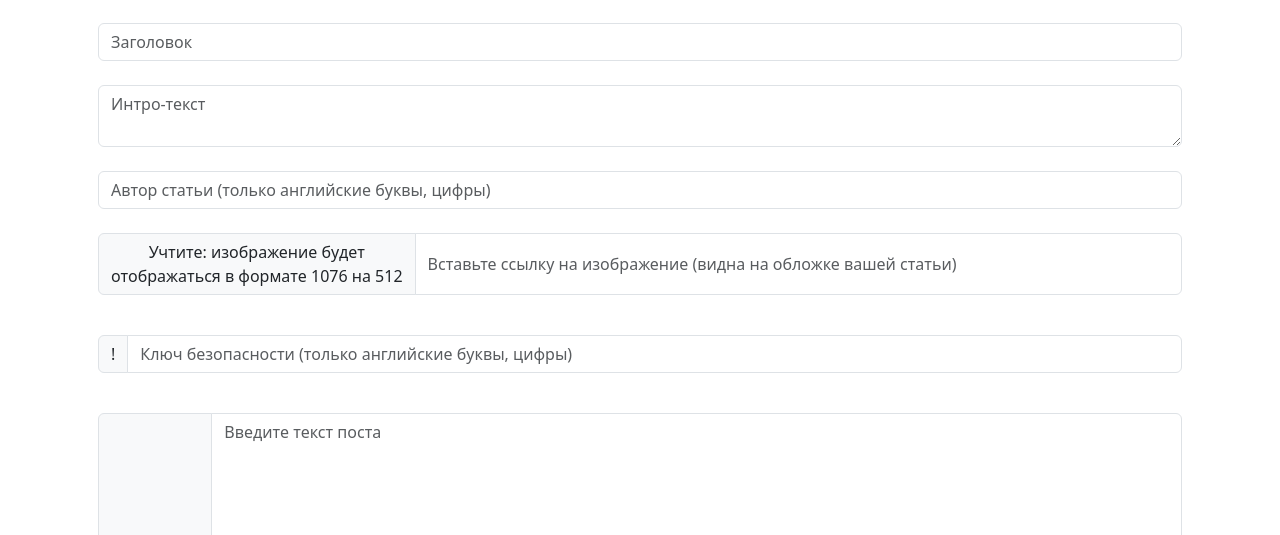
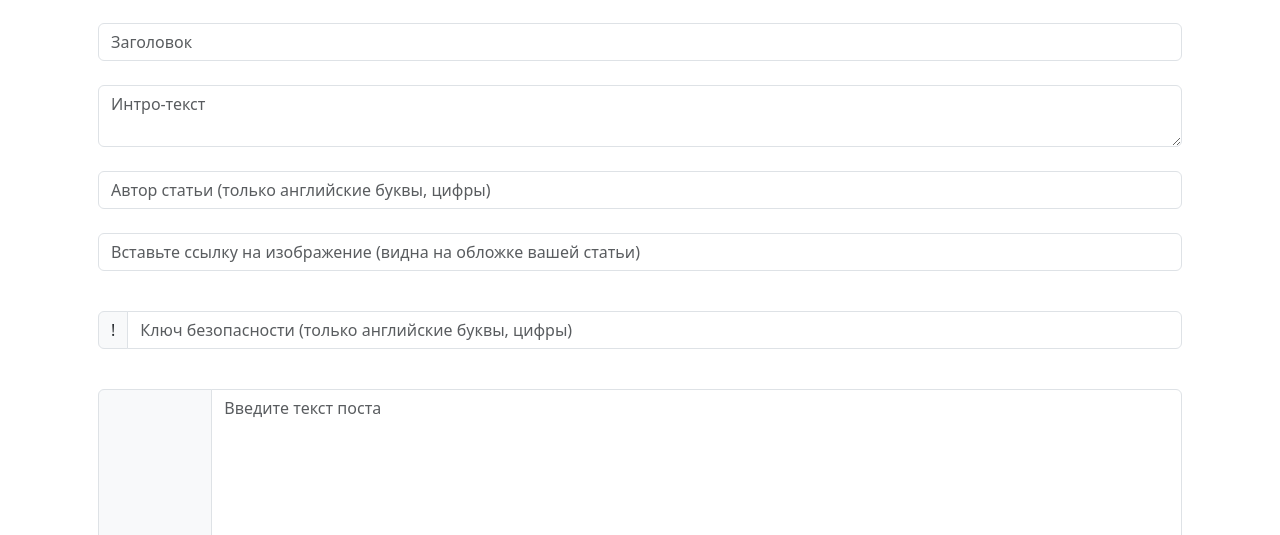
Before and after one commit to AlexanderUrchencoRu/Postirony, a Flask app: page /create in a window 1280 px wide. Shown: the part 260-795 px from the top of the page. Run offline with Flask 3, Linux system fonts and the light colour scheme; some libraries are stand-ins or nearby versions.

Commit message:
modified:   .idea/vcs.xml 	new file:   amvera.yml:Zone.Identifier 	modified:   requirements.txt 	new file:   static/site/images/favicon.ico:Zone.Identifier 	modified:   templates/all.html 	modified:   templates/create.html

```diff
--- a/templates/create.html
+++ b/templates/create.html
@@ -15,7 +15,6 @@
         <input placeholder="Автор статьи (только английские буквы, цифры)" type="text" class="form-control" name="author" id="author">
         <br>
         <div class="input-group mb-3">
-            <span class="input-group-text" id="basic-addon1">Учтите: изображение будет<br>отображаться в формате 1076 на 512</span>
             <input placeholder="Вставьте ссылку на изображение (видна на обложке вашей статьи)" type="text" class="form-control" name="img" id="img">
         </div>
         <br>
```
Also changed, not shown: requirements.txt (line endings or trailing spaces), templates/all.html (line endings or trailing spaces), 2 other files.
